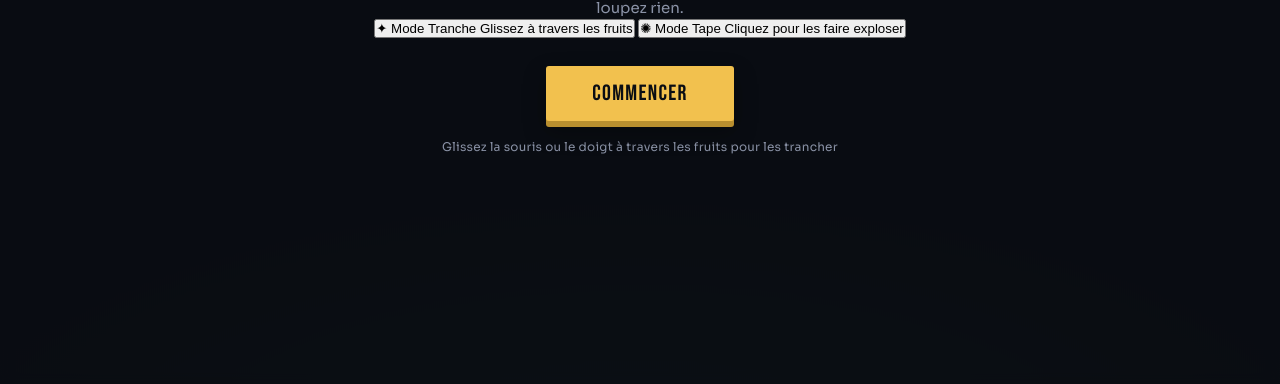
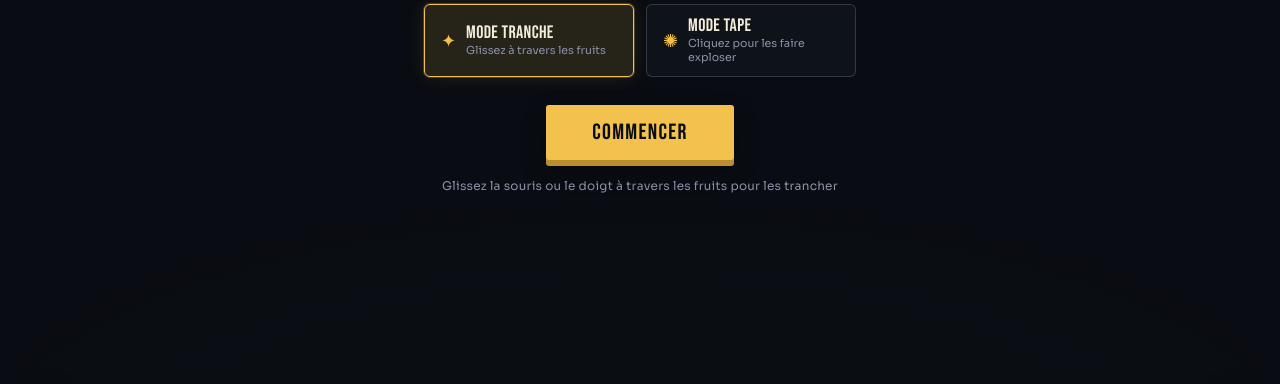
Before and after one commit to aneuno/fruitDojo, a plain HTML site: page index.html in a window 1280 px wide. Shown: the part 416-800 px from the top of the page. Drawn offline with Linux system fonts and the light colour scheme.

Commit message:
Add mode selector styles to style.css

```diff
--- a/style.css
+++ b/style.css
@@ -213,6 +213,69 @@ html, body {
   box-shadow: 0 3px 0 #b98f2f, 0 6px 14px rgba(0, 0, 0, 0.35);
 }
 
+/* ---------- Mode selector ---------- */
+
+.mode-select {
+  display: flex;
+  gap: 12px;
+  margin-top: 26px;
+  flex-wrap: wrap;
+  justify-content: center;
+}
+
+.mode-btn {
+  display: flex;
+  align-items: center;
+  gap: 10px;
+  width: 210px;
+  text-align: left;
+  padding: 12px 16px;
+  border-radius: 6px;
+  border: 1px solid rgba(138, 146, 166, 0.3);
+  background: rgba(18, 22, 31, 0.7);
+  color: var(--paper);
+  cursor: pointer;
+  font-family: var(--font-body);
+  transition: border-color 0.2s ease, background 0.2s ease, transform 0.15s ease;
+}
+
+.mode-btn:hover {
+  border-color: rgba(242, 193, 78, 0.5);
+  transform: translateY(-1px);
+}
+
+.mode-btn.active {
+  border-color: var(--gold);
+  background: rgba(242, 193, 78, 0.12);
+  box-shadow: 0 0 0 1px rgba(242, 193, 78, 0.25), 0 0 18px rgba(242, 193, 78, 0.12);
+}
+
+.mode-icon {
+  font-size: 18px;
+  color: var(--gold);
+  line-height: 1;
+  flex-shrink: 0;
+}
+
+.mode-text {
+  display: flex;
+  flex-direction: column;
+  gap: 2px;
+}
+
+.mode-title {
+  font-family: var(--font-display);
+  font-size: 18px;
+  letter-spacing: 0.02em;
+  line-height: 1;
+}
+
+.mode-sub {
+  font-size: 11px;
+  color: var(--muted);
+  line-height: 1.2;
+}
+
 @media (max-width: 480px) {
   .hud-value {
     font-size: 28px;
@@ -224,4 +287,8 @@ html, body {
     width: 12px;
     height: 12px;
   }
+  .mode-btn {
+    width: 100%;
+    max-width: 280px;
+  }
 }
```
